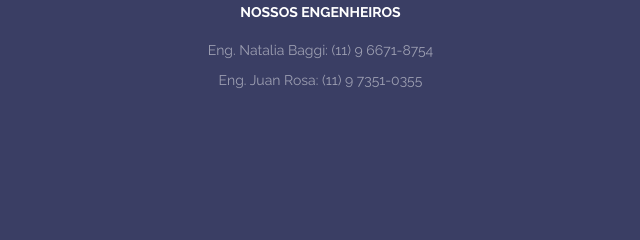
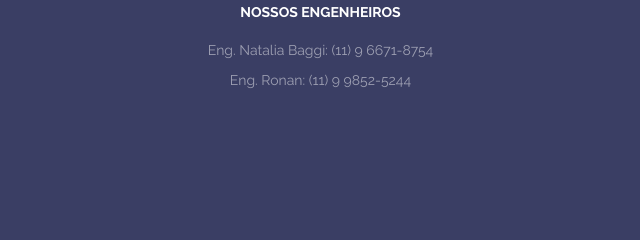
Before and after one commit to somaregenharia/somarengenharia.github.io, a plain HTML site: page index.html in a window 1280 px wide. Shown: the part 2288-2528 px from the top of the page, 27-667 px from the left. Drawn offline with nearby package versions, Linux system fonts and the light colour scheme; files whose address does not match are found by name.

Commit message:
Removing Juan and addin Ronan as engineer

```diff
--- a/index.html
+++ b/index.html
@@ -244,7 +244,7 @@
             <h5>Nossos engenheiros</h5>
 
             <p>Eng. Natalia Baggi: (11) 9 6671-8754 </p>
-            <p>Eng. Juan Rosa: (11) 9 7351-0355 </p>
+            <p>Eng. Ronan: (11) 9 9852-5244 </p>
           </div>
           <div class="footer-col col-md-1"></div>
           <div class="footer-col col-md-4 footer-share-box">
```
